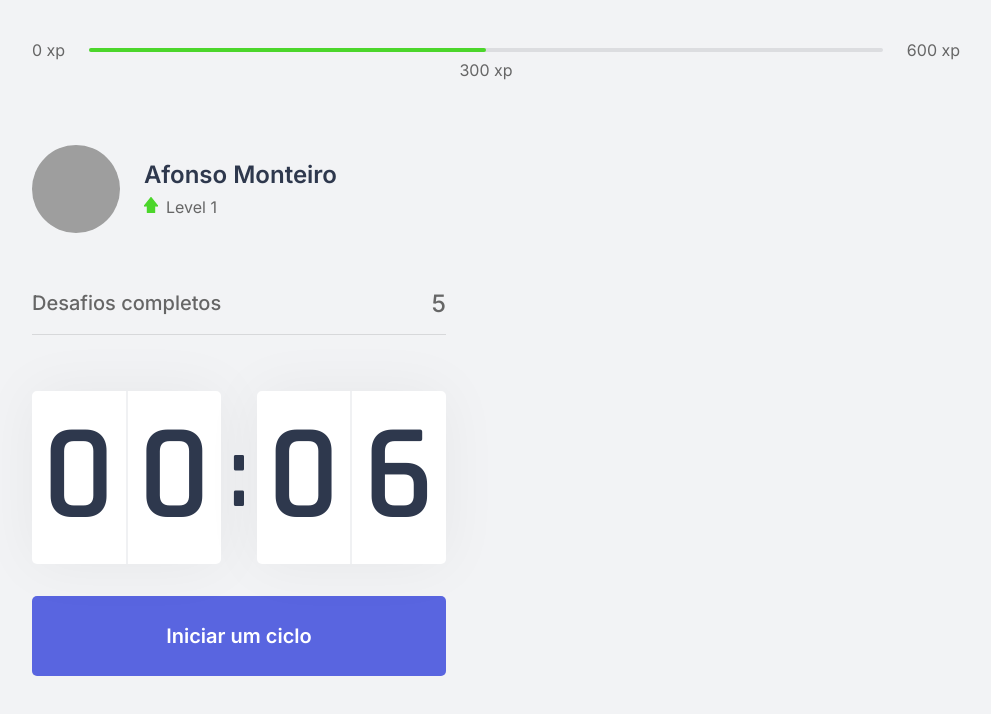
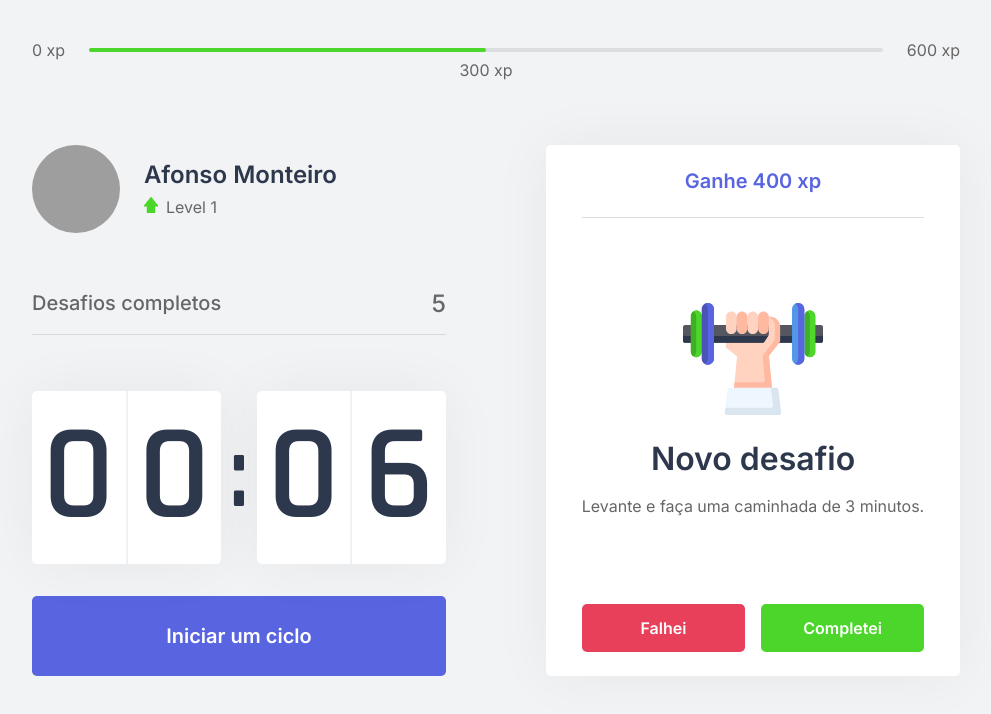
Before and after one commit to AffonsoMonteiro/moveit-next, a Next.js app: page / in a window 1280 px wide. Shown: the top 714 px of the page, without its empty margins (144-1135 px from the left). Built offline with nearby package versions, Linux system fonts and the light colour scheme; grey boxes are pictures that could not be loaded.

Commit message:
create challengeBox
criada a pagina challengeBox mas sem as funcionalidades

```diff
--- a/src/components/ChallengeBox.tsx
+++ b/src/components/ChallengeBox.tsx
@@ -1,11 +1,46 @@
 import styles from '../styles/components/ChallengeBox.module.css'
 
 export function ChallengeBox() {
+
+    const hasActiveChallenge = true;
+
     return(
         <div className={styles.challengeBoxContainer}>
-            <div className={styles.challengeNotActive}>
+            { hasActiveChallenge ? (
+                <div className={styles.challengeActive}>
+                    <header>Ganhe 400 xp</header>
+
+                    <main>
+                        <img src="icons/body.svg" alt="" />
+                        <strong>Novo desafio</strong>
+                        <p>Levante e faça uma caminhada de 3 minutos.</p>
+                    </main>
+
+                    <footer>
+                        <button
+                            type="button"
+                            className={styles.challengeFailedButton}
+                        >
+                            Falhei
+                        </button>
+                        <button
+                            type="button"
+                            className={styles.challengeSucceededButton}
+
+                        >
+                            Completei
+                        </button>
+                    </footer>
+                </div>
+            ) : (
+                <div className={styles.challengeNotActive}>
                 <strong>Finalize um ciclo para receber um desafio</strong>
+                <p>
+                    <img src="icons/level-up.svg" alt="Level Up" />
+                    Avance de level completando desafios.
+                </p>
             </div>
+            ) }
         </div>
     )
 }
--- a/src/components/Profile.tsx
+++ b/src/components/Profile.tsx
@@ -8,7 +8,7 @@
             <div>
                 <strong>Afonso Monteiro</strong>
                 <p>
-                    <img src="icons/level.svg" alt="Level" />
+                    <img src="icons/level.svg" alt="Check" />
                     Level 1
                 </p>
             </div>
--- a/src/pages/index.tsx
+++ b/src/pages/index.tsx
@@ -2,6 +2,7 @@
 import { Profile } from "../components/Profile";
 import { CompleteChallenges } from "../components/CompleteChallenges";
 import { Countdown } from "../components/Countdown";
+import { ChallengeBox } from "../components/ChallengeBox";
 
 import Head from 'next/head'
 
@@ -24,7 +25,7 @@
               <Countdown />
           </div>
           <div>
-
+              <ChallengeBox />
           </div>
         </section>
       </div>
--- a/src/styles/components/ChallengeBox.module.css
+++ b/src/styles/components/ChallengeBox.module.css
@@ -1,3 +1,109 @@
 .challengeBoxContainer {
+    height: 100%;
+
+    background-color: var(--white);
+    border-radius: 5px;
+    box-shadow: 0 0 60px rgba(0, 0, 0, 0.05);
+    padding: 1.5rem 2rem;
+
     display: flex;
+    flex-direction: column;
+    align-items: center;
+    justify-content: center;
+
+    text-align: center;
 }
+
+.challengeNotActive {
+    display: flex;
+    flex-direction: column;
+    align-items: center;
+}
+
+.challengeNotActive strong {
+    font-size: 1.5rem;
+    font-weight: 500;
+
+}
+
+.challengeNotActive p {
+    display: flex;
+    flex-direction: column;
+    align-items: center;
+    line-height: 1.4;
+    max-width: 70%;
+    margin-top: 3rem;
+}
+
+.challengeNotActive p img {
+    margin-bottom: 1rem;
+}
+
+.challengeActive {
+    height: 100%;
+
+    display: flex;
+    flex-direction: column;
+}
+
+.challengeActive header {
+    color: var(--blue);
+    font-weight: 600;
+    font-size: 1.25rem;
+    padding: 0 2rem 1.5rem;
+    border-bottom: 1px solid var(--gray-line);
+}
+
+.challengeActive main {
+    flex: 1;
+    display: flex;
+    flex-direction: column;
+    align-items: center;
+    justify-content: center;
+}
+
+.challengeActive main strong {
+    font-size: 2rem;
+    font-weight: 600;
+    color: var(--title);
+    margin: 1.5rem 0 1rem;
+}
+
+.challengeActive main p {
+    line-height: 1.5rem;
+}
+
+.challengeActive footer {
+    display: grid;
+    grid-template-columns: 1fr 1fr;
+    gap: 1rem;
+}
+
+.challengeActive footer button {
+    height: 3rem;
+
+    display: flex;
+    align-items: center;
+    justify-content: center;
+
+    border: 0;
+    border-radius: 5px;
+
+    color: var(--white);
+    font-size: 1rem;
+    font-weight: 600;
+
+    transition: filter .4s;
+}
+
+.challengeActive footer button.challengeFailedButton {
+    background: var(--red);
+}
+
+.challengeActive footer button.challengeSucceededButton {
+    background: var(--green);
+}
+
+.challengeActive footer button:hover {
+    filter: brightness(0.9);
+}
--- a/src/styles/components/Profile.module.css
+++ b/src/styles/components/Profile.module.css
@@ -1,6 +1,7 @@
 .profileContainer {
     display: flex;
     align-items: center;
+
 }
 
 .profileContainer > img {
--- a/src/styles/pages/Home.module.css
+++ b/src/styles/pages/Home.module.css
@@ -14,5 +14,5 @@
     display: grid;
     grid-template-columns: 1fr 1fr;
     gap: 6.25rem;
-    align-items: center;
+    align-content: center;
 }
```
